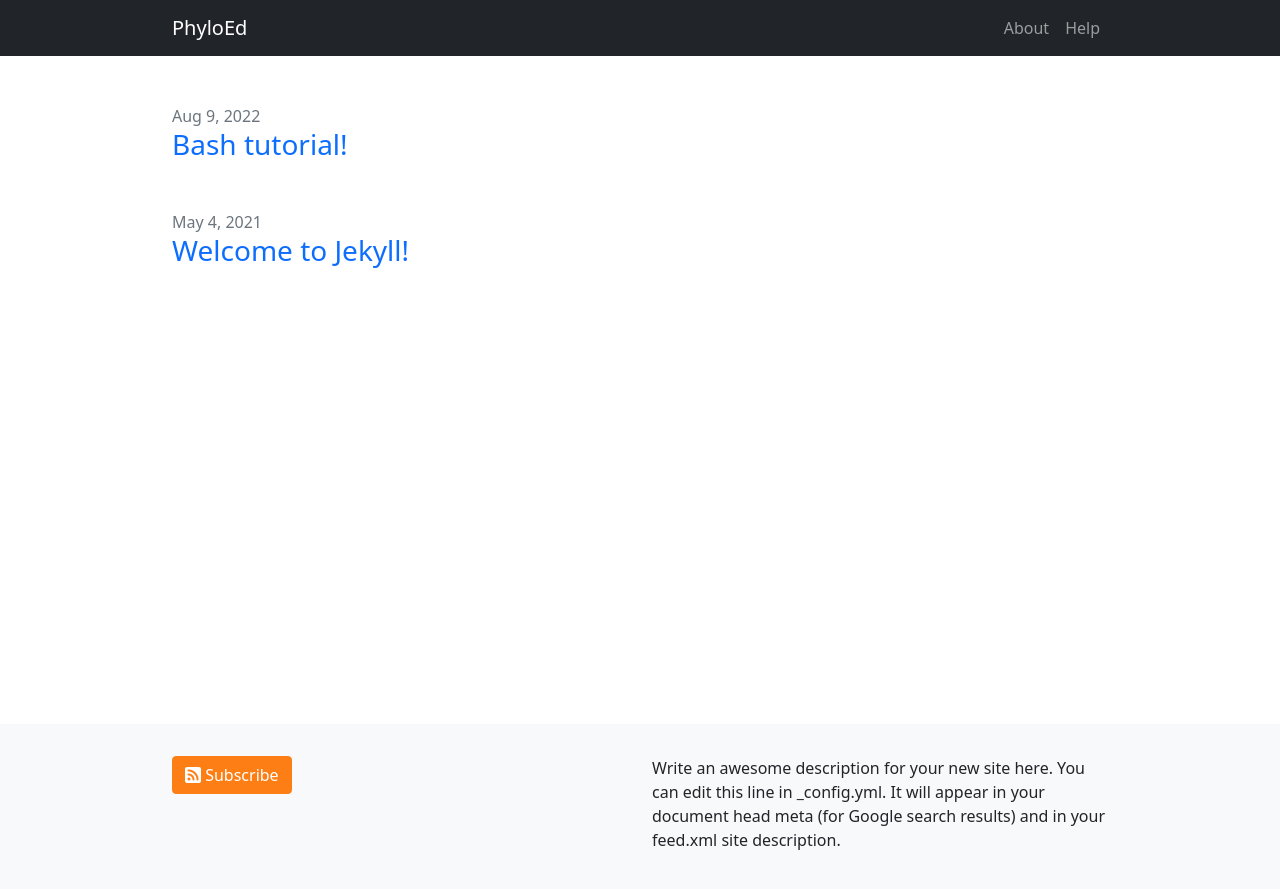
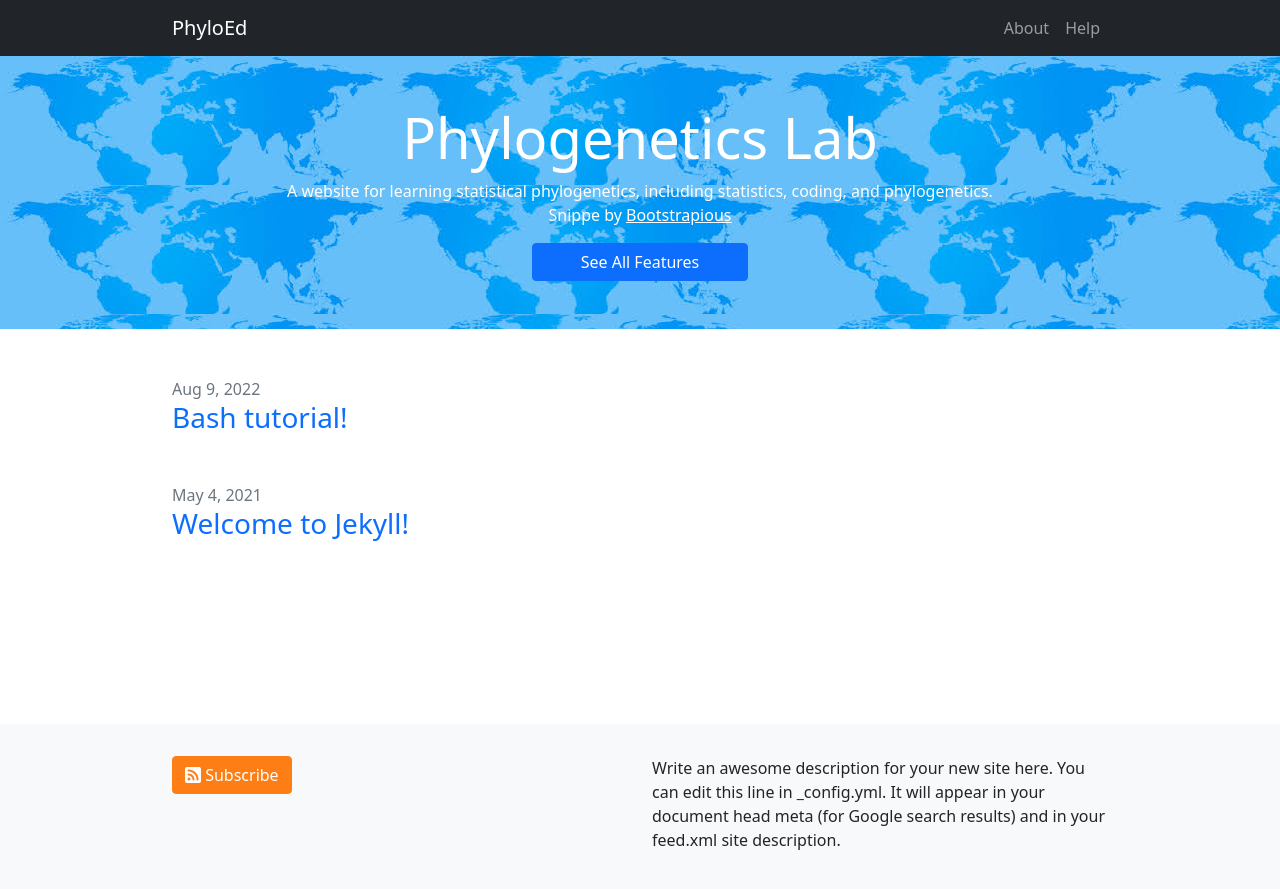
Before and after one commit to lliu1871/PhyEd, a Jekyll site: the page built from index.markdown, in a window 1280 px wide. Shown: the top 889 px of the page. Built offline with Jekyll 4.4.1, drawn with Linux system fonts in a browser that asks for light colours.

Commit message:
Update header.html

```diff
--- a/_includes/header.html
+++ b/_includes/header.html
@@ -26,7 +26,18 @@
     </div>
   </nav>
 
-
+ <div style="background: url(/img/header/header2.jpg)" class="jumbotron bg-cover text-white">
+    <div class="container py-5 text-center">
+        <h1 class="display-4 font-weight-bold">Phylogenetics Lab</h1>
+        <p class="font-italic mb-0">A website for learning statistical phylogenetics, including statistics, coding, and phylogenetics.</p>
+        <p class="font-italic">Snippe by
+            <a href="https://bootstrapious.com" class="text-white">
+                <u>Bootstrapious</u>
+            </a>
+        </p>
+        <a href="#" role="button" class="btn btn-primary px-5">See All Features</a>
+    </div>
+</div>
 
 
 </header>
```
